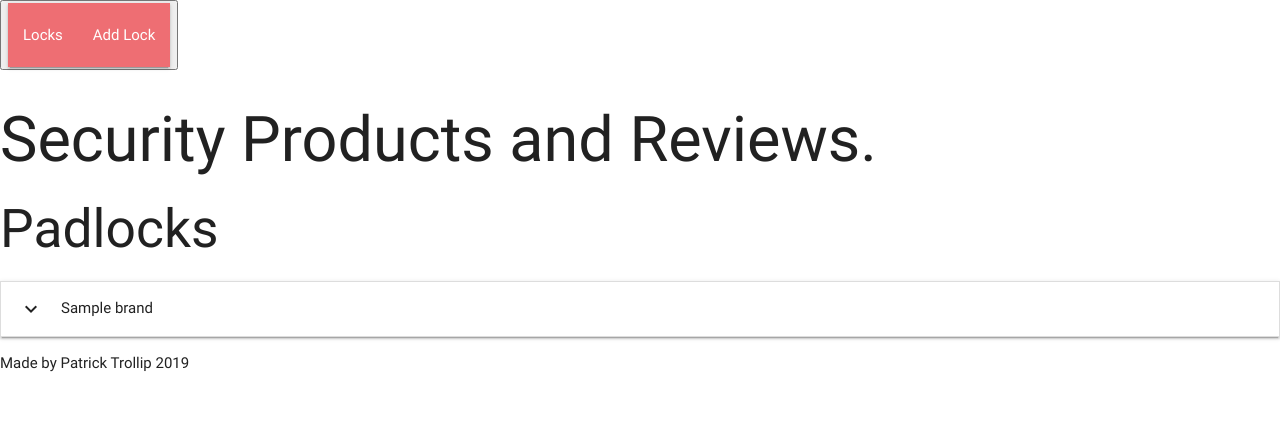
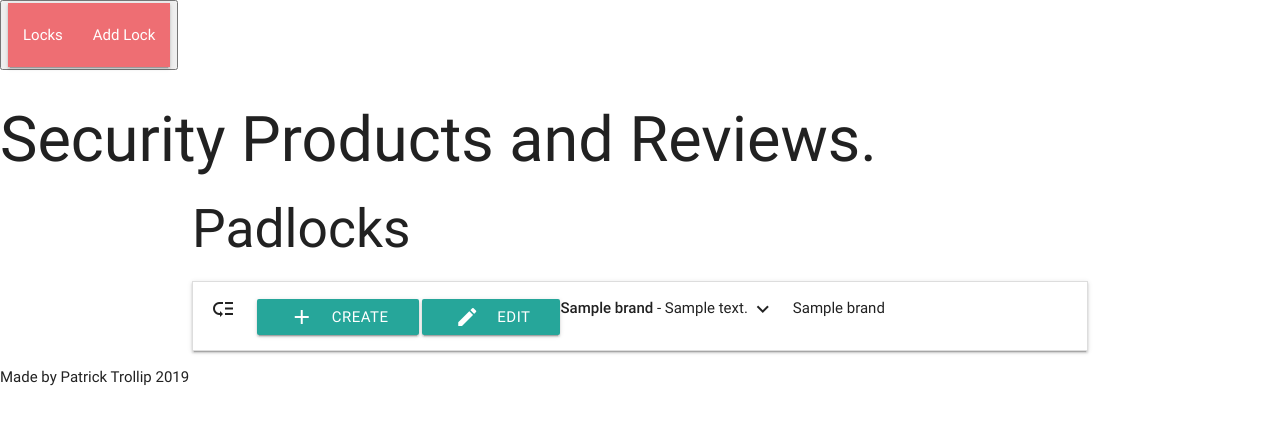
Before and after one commit to Patoman90/Patrick-s-Milestone-Project-3, a Flask app: template templates/index.html in a window 1280 px wide. Shown: the part 23-448 px from the top of the page. Run offline with Flask 2, Linux system fonts and the light colour scheme; the template is opened without the code that fills it: most values are stand-ins (such as "Sample title", 1, 10 or a date in 2020); some libraries are stand-ins or nearby versions.

Commit message:
added buttons and beautified code for better presentation

```diff
--- a/templates/base.html
+++ b/templates/base.html
@@ -11,7 +11,9 @@
 
 </head>
 <body>
+  <div>
      <header>Data centric project</header>
+  </div>
   <div>
        <button>
             <nav>
@@ -25,10 +27,15 @@
       </button>
   </div>
     <h1>Security Products and Reviews.</h1>
+    <div class="container">
         {% block content %}
 
         {% endblock %}
+    </div>
+    <div>
         <footer>Made by Patrick Trollip 2019</footer>
+    </div>
+
     <script src="https://code.jquery.com/jquery-3.4.1.min.js"></script>
     <script src="https://cdnjs.cloudflare.com/ajax/libs/materialize/0.100.2/js/materialize.min.js"></script>
     <script type="text/javascript">
--- a/templates/index.html
+++ b/templates/index.html
@@ -8,6 +8,15 @@
          {% for lock in locks %}
                  <li>
                      <div class="collapsible-header">
+                            <div class="col s3">
+                                  <i class="material-icons">low_priority</i>
+                                  <a class="waves-effect waves-light btn btn_small"><i class="material-icons left">add</i>Create</a>
+                                  <a class="waves-effect waves-light btn btn_small"><i class="material-icons left">edit</i>Edit</a>
+                            </div>
+                            <div class="header col s9">
+                                     <strong>{{ lock.Brand }}</strong>  - {{ lock.Description }}
+                            </div>
+
                             <i class="material-icons">keyboard_arrow_down</i>
                                  {{ lock.Brand }}
                      </div>
```
Also changed, not shown: static/css/style.css (+12 -1 lines). Lines whose indentation alone changed are shown as unchanged.
